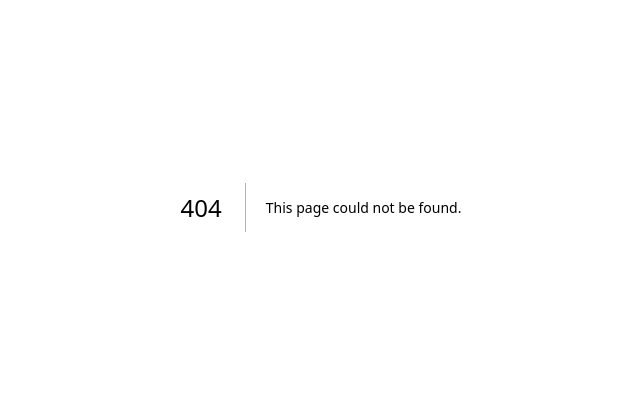
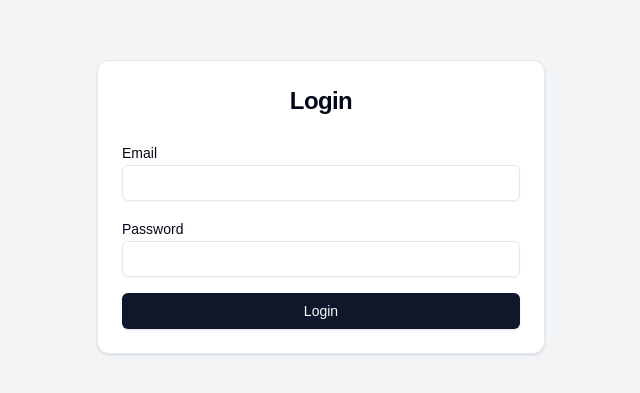
Before and after one commit to divya5505/miniguru-admin-panel, a Next.js app: page /login in a window 1280 px wide. Before the commit this address had no page. Shown: the part 193-586 px from the top of the page, without its empty margins (319-959 px from the left). Built offline with nearby package versions, Linux system fonts and the light colour scheme.

Commit message:
add login page

```diff
--- /dev/null
+++ b/app/login/page.tsx
@@ -0,0 +1,70 @@
+'use client'
+
+import { useState } from 'react'
+import { useRouter } from 'next/navigation'
+// import { login } from '@/utils/api/auth'
+import { Button } from "@/components/ui/button"
+import { Input } from "@/components/ui/input"
+import { Label } from "@/components/ui/label"
+import { Card, CardContent, CardHeader, CardTitle } from "@/components/ui/card"
+// import { UnauthorizedError } from '@/utils/api/error'
+
+export default function LoginPage() {
+  const [email, setEmail] = useState('')
+  const [password, setPassword] = useState('')
+  const [error, setError] = useState('')
+  const router = useRouter()
+
+  const handleSubmit = async (e: React.FormEvent) => {
+    e.preventDefault()
+    setError('')
+
+    try {
+    //   await login(email, password)
+      router.push('/')
+    // eslint-disable-next-line @typescript-eslint/no-unused-vars
+    } catch (err) {
+    //   if (err instanceof UnauthorizedError) {
+    //     setError('Invalid email or password')
+    //   } else {
+    //     setError('An unexpected error occurred')
+    //   }
+    }
+  }
+
+  return (
+    <div className="min-h-screen flex items-center justify-center bg-gray-100">
+      <Card className="w-full max-w-md">
+        <CardHeader>
+          <CardTitle className="text-2xl font-bold text-center">Login</CardTitle>
+        </CardHeader>
+        <CardContent>
+          <form onSubmit={handleSubmit} className="space-y-4">
+            <div>
+              <Label htmlFor="email">Email</Label>
+              <Input
+                id="email"
+                type="email"
+                value={email}
+                onChange={(e) => setEmail(e.target.value)}
+                required
+              />
+            </div>
+            <div>
+              <Label htmlFor="password">Password</Label>
+              <Input
+                id="password"
+                type="password"
+                value={password}
+                onChange={(e) => setPassword(e.target.value)}
+                required
+              />
+            </div>
+            {error && <p className="text-red-500 text-sm">{error}</p>}
+            <Button type="submit" className="w-full">Login</Button>
+          </form>
+        </CardContent>
+      </Card>
+    </div>
+  )
+}
```
